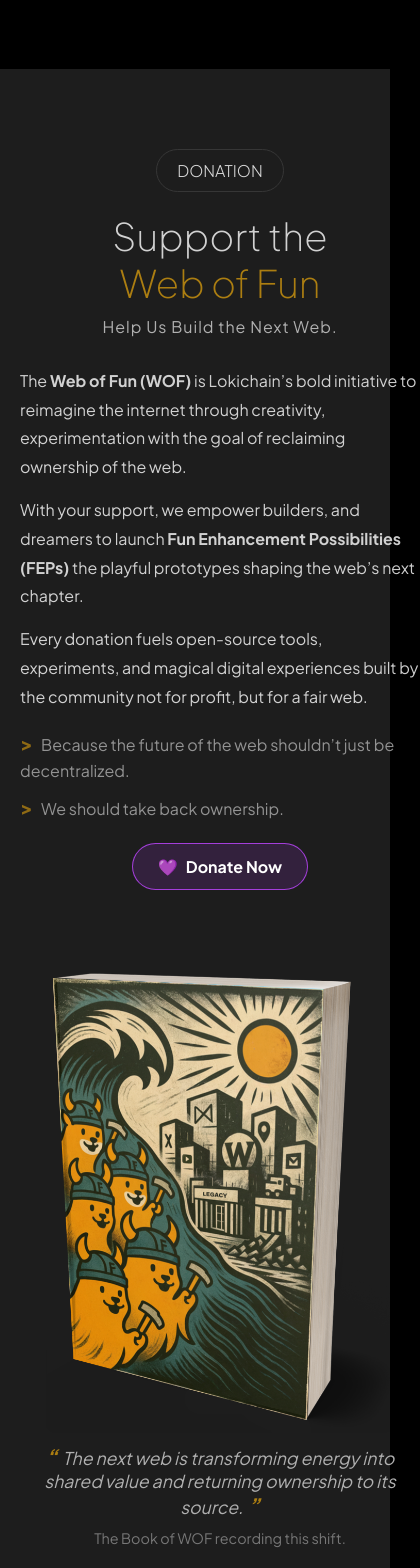
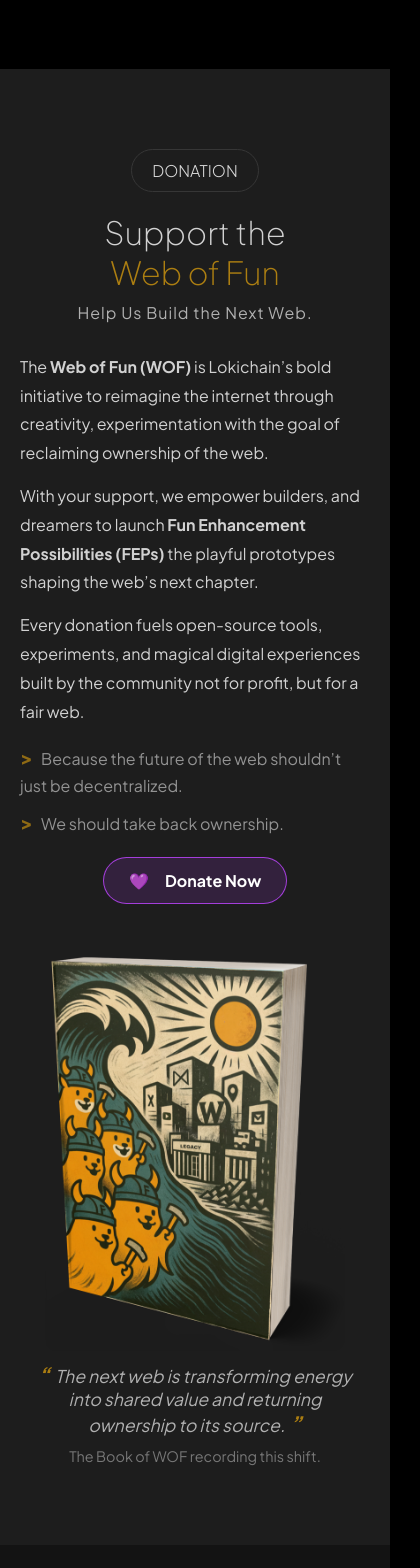
Before and after one commit to devxaro/flokiorg-web, a Next.js app: page / in a window 390 px wide. Shown: the part 1480-3048 px from the top of the page, 420 px wide, since content can reach past the window. Built offline with nearby package versions, Linux system fonts and the light colour scheme; no server answers.

Commit message:
fix donate page text & background

```diff
--- a/src/styles/scss/Donations.module.scss
+++ b/src/styles/scss/Donations.module.scss
@@ -1,4 +1,4 @@
-// Donations.module.scss
+// Donations.module.scss (optimisé)
 
 $bg: #1d1d1d;
 $text: #fff;
@@ -11,9 +11,9 @@
 
 .donationSection {
   background-color: $bg;
+  color: $text;
   padding: 60px 0;
   scroll-margin-top: 70px;
-  color: $text;
 
   .container {
     display: flex;
@@ -21,12 +21,14 @@
     max-width: 1300px;
     margin: 0 auto;
     padding: 20px;
+    overflow-x: clip; // évite tout scroll horizontal
   }
 
   .leftColumn {
     flex: 1 1 60%;
     padding-right: 30px;
     margin-bottom: 40px;
+    min-width: 280px;
 
     .headerBox {
       width: 100%;
@@ -40,6 +42,7 @@
         padding: 10px 20px;
         border: 1px solid $border;
         border-radius: 30px;
+        white-space: nowrap;
       }
 
       .title {
@@ -76,6 +79,10 @@
         & + .description {
           margin-top: 14px;
         }
+
+        // sécurité pour mots/URLs très longs
+        overflow-wrap: anywhere;
+        word-break: break-word;
       }
     }
 
@@ -84,10 +91,12 @@
       list-style: none;
       color: $muted2;
       opacity: 0.8;
+      padding-left: 0;
 
       li {
         margin-bottom: 8px;
         line-height: 1.6;
+
         .bulletPoint {
           margin-right: 5px;
           opacity: 0.8;
@@ -104,6 +113,7 @@
         display: inline-flex;
         align-items: center;
         justify-content: center;
+        gap: 8px;
         text-decoration: none;
         color: $text;
         background: $btn-bg;
@@ -112,11 +122,19 @@
         padding: 12px 25px;
         font-size: 16px;
         font-weight: bold;
-        transition: all 0.7s ease;
+        transition: background 0.3s ease, color 0.3s ease, transform 0.2s ease;
+        will-change: transform;
 
         &:hover {
           background: #fff;
           color: #000;
+        }
+        &:active {
+          transform: translateY(1px);
+        }
+        &:focus-visible {
+          outline: 2px solid $btn-border;
+          outline-offset: 2px;
         }
       }
     }
@@ -127,6 +145,7 @@
     display: flex;
     justify-content: center;
     align-items: flex-start;
+    min-width: 260px;
 
     .imageWrapper {
       display: flex;
@@ -135,19 +154,28 @@
       max-width: 100%;
 
       .image {
-        max-width: 100%;
-        width: 300px;
+        display: block;
+        width: 100%;
+        max-width: 300px; // limite visuelle
         height: auto;
         border-radius: 11px;
-        display: block;
+      }
+
+      .imageTitle,
+      .imageSubtitle {
+        margin-top: 10px;
+        width: 100%;
+        max-width: 100%;
+        text-align: center;
+        padding: 0 8px; // évite de coller aux bords en mobile
+        box-sizing: border-box;
+        overflow-wrap: anywhere;
+        word-break: break-word;
       }
 
       .imageTitle {
-        margin-top: 10px;
-        width: 400px;
         color: $muted2;
         font-size: 1.1em;
-        text-align: center;
         font-style: italic;
         quotes: "“" "”";
 
@@ -159,7 +187,6 @@
           font-size: 1.2em;
           color: $accent;
         }
-
         &:after {
           content: close-quote;
           font-weight: bold;
@@ -169,13 +196,18 @@
           color: $accent;
         }
       }
+
       .imageSubtitle {
-        margin-top: 10px;
-        width: 400px;
         color: #777;
         font-size: 0.9em;
-        text-align: center;
       }
+    }
+  }
+
+  // Responsif
+  @media screen and (max-width: 1100px) {
+    .leftColumn .headerBox .title {
+      font-size: 32px;
     }
   }
 
@@ -188,6 +220,7 @@
     .rightColumn {
       flex: 1 1 100%;
       padding: 0;
+      min-width: 0; // important pour éviter les overflows flex
     }
 
     .leftColumn {
@@ -219,9 +252,12 @@
     }
 
     .rightColumn {
-      .imageWrapper .image {
-        height: auto;
-        width: 350px;
+      .imageWrapper {
+        .image {
+          width: 100%;
+          max-width: 300px;
+          height: auto;
+        }
       }
     }
   }
```
